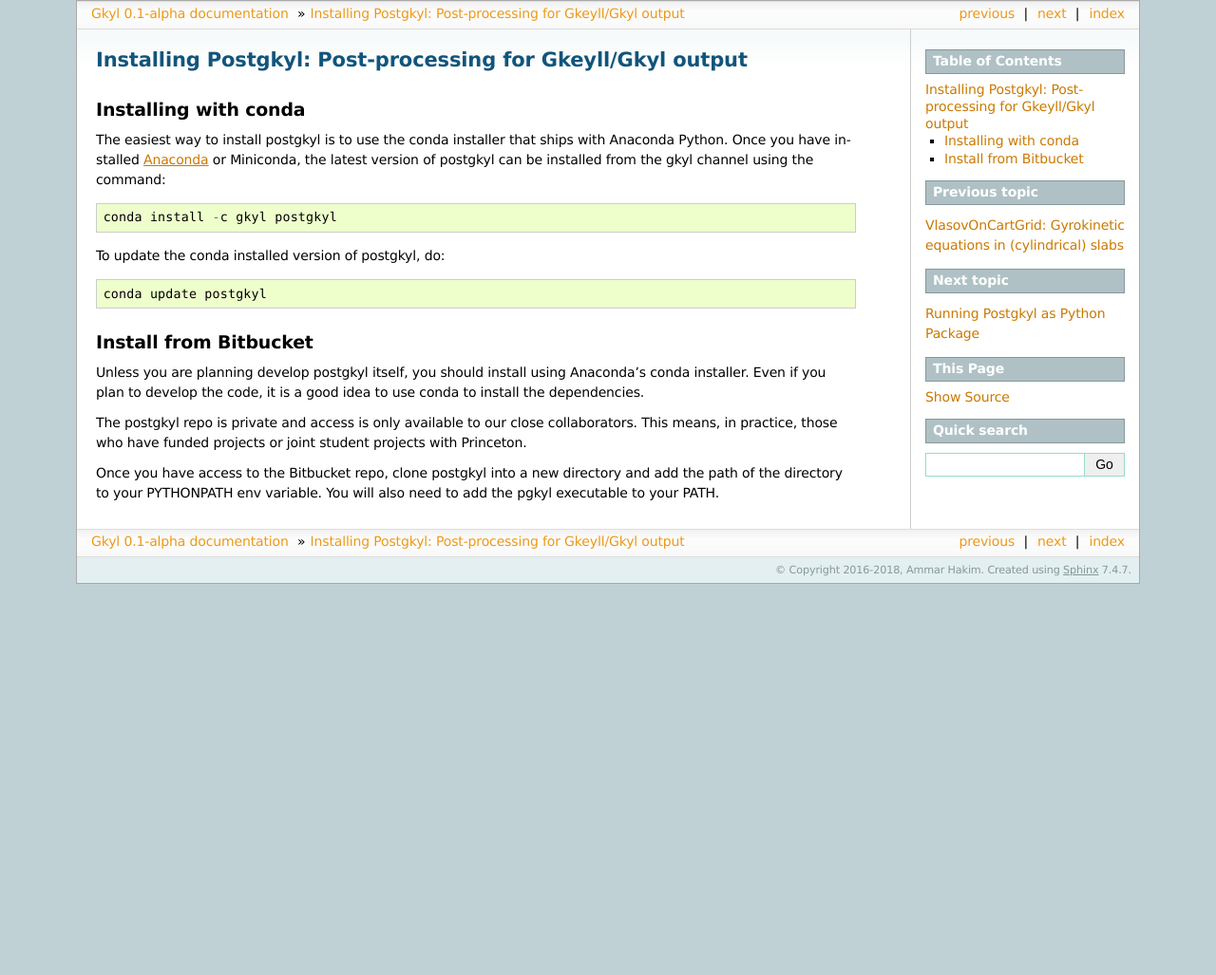
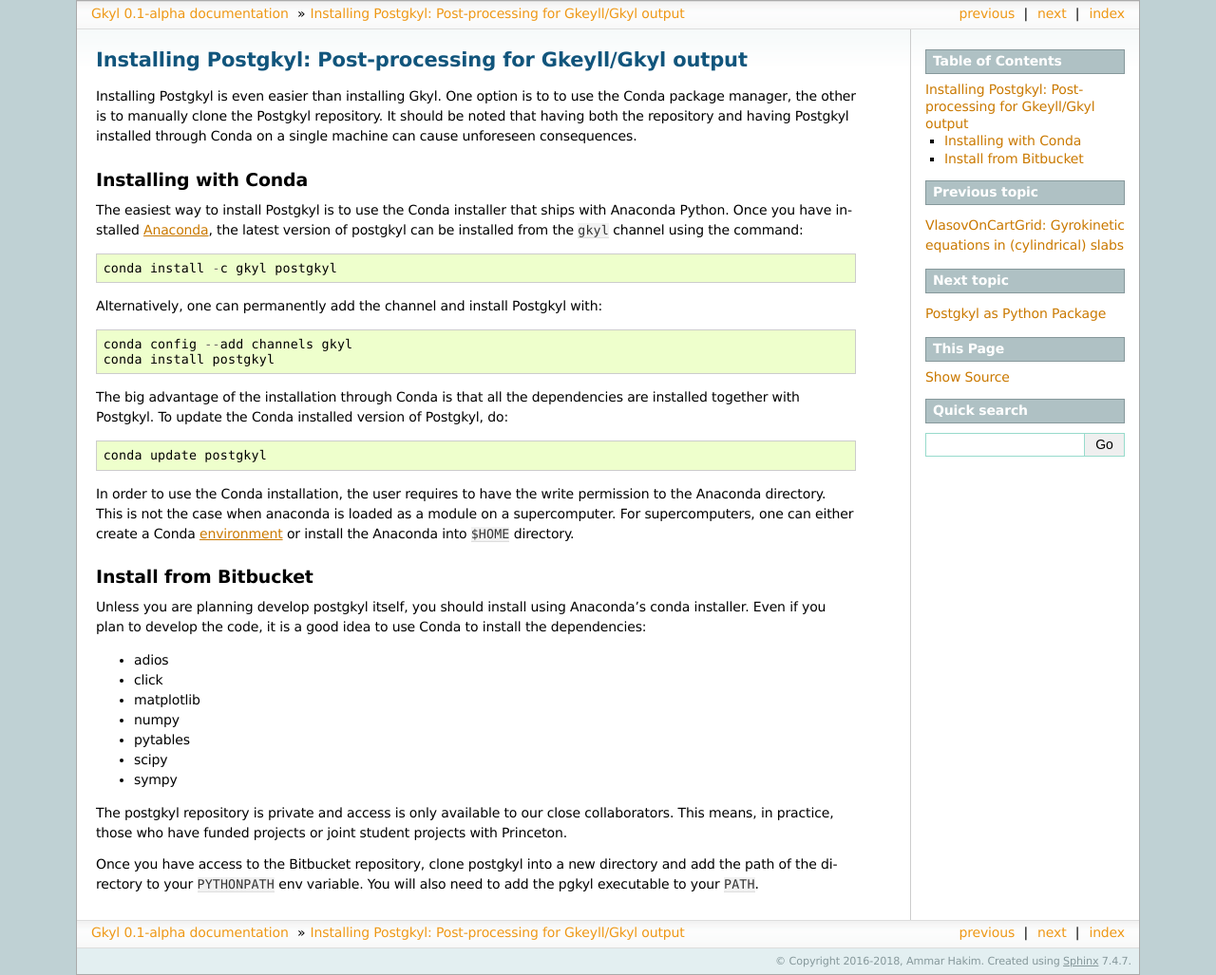
Before and after one commit to ammarhakim/gkyl-doc, a Sphinx documentation site: the page built from source/postgkyl/install.rst, in a window 1280 px wide. Shown: the whole page at 95% size. Built offline with Sphinx 7.4.7, drawn with Linux system fonts in a browser that asks for light colours; before the commit the page ends 900 px from its top, so only the background shows below that.

Commit message:
adding Postgkyl stuff

```diff
--- a/source/postgkyl/install.rst
+++ b/source/postgkyl/install.rst
@@ -1,32 +1,62 @@
 Installing Postgkyl: Post-processing for Gkeyll/Gkyl output
 +++++++++++++++++++++++++++++++++++++++++++++++++++++++++++
 
-Installing with conda
+Installing Postgkyl is even easier than installing Gkyl.  One option
+is to to use the Conda package manager, the other is to manually clone the
+Postgkyl repository.  It should be noted that having both the
+repository and having Postgkyl installed through Conda on a single
+machine can cause unforeseen consequences.
+
+Installing with Conda
 ---------------------
 
-The easiest way to install postgkyl is to use the conda installer that
+The easiest way to install Postgkyl is to use the Conda installer that
 ships with Anaconda Python. Once you have installed `Anaconda
-<https://www.continuum.io/downloads>`_ or Miniconda, the latest
-version of postgkyl can be installed from the gkyl channel using the
+<https://conda.io/miniconda.html>`_, the latest
+version of postgkyl can be installed from the ``gkyl`` channel using the
 command::
 
   conda install -c gkyl postgkyl
 
-To update the conda installed version of postgkyl, do::
+Alternatively, one can permanently add the channel and install
+Postgkyl with::
+
+  conda config --add channels gkyl
+  conda install postgkyl
+
+The big advantage of the installation through Conda is that all the
+dependencies are installed together with Postgkyl.  To update the
+Conda installed version of Postgkyl, do::
 
   conda update postgkyl
+
+In order to use the Conda installation, the user requires to have the
+write permission to the Anaconda directory.  This is not the case when
+anaconda is loaded as a module on a supercomputer.  For
+supercomputers, one can either create a Conda
+`environment <https://conda.io/docs/user-guide/tasks/manage-environments.html>`_
+or install the Anaconda into ``$HOME`` directory.
 
 Install from Bitbucket
 ----------------------
 
 Unless you are planning develop postgkyl itself, you should install
 using Anaconda's conda installer. Even if you plan to develop the
-code, it is a good idea to use conda to install the dependencies.
+code, it is a good idea to use Conda to install the dependencies:
 
-The postgkyl repo is private and access is only available to our close
+* adios
+* click
+* matplotlib
+* numpy
+* pytables
+* scipy
+* sympy
+
+The postgkyl repository is private and access is only available to our close
 collaborators. This means, in practice, those who have funded projects
 or joint student projects with Princeton.
 
-Once you have access to the Bitbucket repo, clone postgkyl into a new
-directory and add the path of the directory to your PYTHONPATH env
-variable. You will also need to add the pgkyl executable to your PATH.
+Once you have access to the Bitbucket repository, clone postgkyl into a new
+directory and add the path of the directory to your ``PYTHONPATH`` env
+variable. You will also need to add the pgkyl executable to your
+``PATH``.
--- /dev/null
+++ b/source/postgkyl/py-diagnostics.rst
@@ -0,0 +1,2 @@
+Diagnostics submodule
++++++++++++++++++++++
--- /dev/null
+++ b/source/postgkyl/py-output.rst
@@ -0,0 +1,2 @@
+Output submodule
+++++++++++++++++
```
Also changed, not shown: source/postgkyl/py-data.rst (added, +221 -0 lines), source/postgkyl/pymode.rst (+23 -2 lines).
